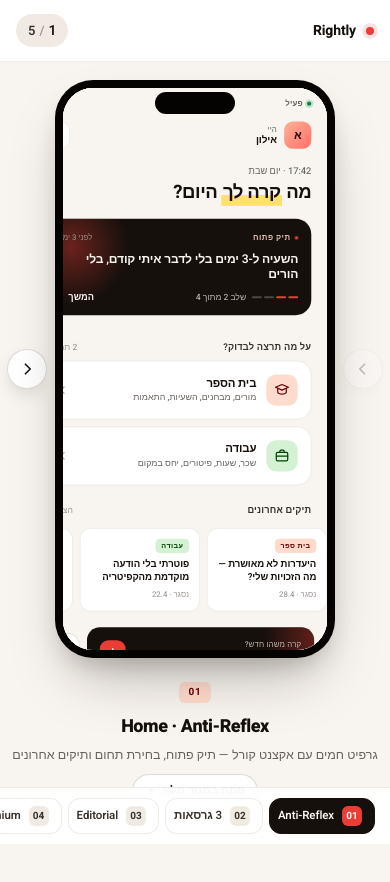
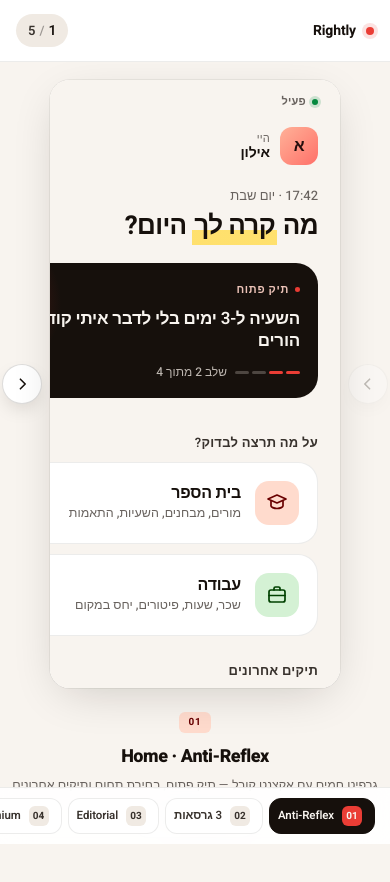
Before and after one commit to IFATEYTAN/rightly-home-gallery, a plain HTML site: page index.html in a window 390 px wide. Drawn offline with Linux system fonts and the light colour scheme.

Commit message:
Redesign viewer: gallery cards instead of phone frames
Remove phone bezel/notch, use clean rounded cards with container-query
scaling to show each mockup in full. Sticky topbar, scrollable page layout.

Co-Authored-By: Claude Opus 4.7 (1M context) <noreply@anthropic.com>

```diff
--- a/index.html
+++ b/index.html
@@ -24,22 +24,21 @@
     --accent-ink: oklch(0.32 0.14 28);
   }
 
-  html, body { height: 100%; }
+  html, body { min-height: 100%; }
   body {
     background: var(--bg);
     font-family: 'Heebo', -apple-system, BlinkMacSystemFont, sans-serif;
     color: var(--ink);
     -webkit-font-smoothing: antialiased;
     line-height: 1.5;
-    min-height: 100vh;
-    min-height: 100dvh;
-    display: flex;
-    flex-direction: column;
     overscroll-behavior-y: none;
   }
 
   /* ─── Top bar ─── */
   .topbar {
+    position: sticky;
+    top: 0;
+    z-index: 10;
     display: flex;
     justify-content: space-between;
     align-items: center;
@@ -80,7 +79,6 @@
 
   /* ─── Stage (mockup viewer) ─── */
   .stage {
-    flex: 1;
     display: flex;
     flex-direction: column;
     align-items: center;
@@ -88,6 +86,7 @@
     gap: 20px;
     padding: 28px 28px 16px;
     touch-action: pan-y;
+    min-height: calc(100dvh - 120px);
   }
 
   .viewer-wrap {
@@ -96,7 +95,6 @@
     align-items: center;
     gap: 20px;
     width: 100%;
-    max-width: 520px;
   }
 
   .viewer-meta {
@@ -127,46 +125,28 @@
     line-height: 1.5;
   }
 
-  /* Phone frame */
-  .phone {
-    width: 320px;
-    height: 660px;
-    background: oklch(0.10 0.012 60);
-    border-radius: 48px;
-    padding: 10px;
-    position: relative;
-    box-shadow: 0 30px 60px -20px oklch(0.18 0.012 60 / 0.35), 0 12px 24px -8px oklch(0.18 0.012 60 / 0.18);
-    flex-shrink: 0;
-  }
-  .phone::before {
-    content: '';
-    position: absolute;
-    top: 16px; left: 50%;
-    transform: translateX(-50%);
-    width: 100px; height: 26px;
-    background: oklch(0.10 0.012 60);
-    border-radius: 14px;
-    z-index: 2;
-    pointer-events: none;
-  }
-  .phone-screen {
-    width: 100%;
-    height: 100%;
-    border-radius: 38px;
+  /* Gallery card */
+  .gallery-card {
+    width: 380px;
+    height: 900px;
+    border-radius: 24px;
     overflow: hidden;
     position: relative;
-    background: var(--bg);
+    background: var(--surface);
+    box-shadow: 0 12px 48px -12px oklch(0.18 0.012 60 / 0.20), 0 0 0 1px oklch(0.18 0.012 60 / 0.06);
+    flex-shrink: 0;
+    container-type: inline-size;
   }
-  .phone-screen iframe {
+  .gallery-card iframe {
     position: absolute;
     top: 0;
     right: 0;
     width: 420px;
-    height: 868px;
+    height: 1400px;
     border: none;
-    background: var(--bg);
+    background: var(--surface);
     display: block;
-    transform: scale(0.7143);
+    transform: scale(calc(100cqw / 420));
     transform-origin: top right;
   }
 
@@ -315,19 +295,11 @@
     .nav-arrow { width: 40px; height: 40px; }
     .nav-arrow svg { width: 16px; height: 16px; }
 
-    /* Phone scales to viewport */
-    .phone {
-      width: min(280px, calc(100vw - 110px));
-      height: min(580px, calc((100vw - 110px) * 2.0625));
-      border-radius: 38px;
-      padding: 8px;
-    }
-    .phone::before { width: 80px; height: 22px; top: 12px; border-radius: 12px; }
-    .phone-screen { border-radius: 30px; }
-    /* Recompute scale: inner width = phone width - 16px padding */
-    .phone-screen iframe {
-      width: 420px;
-      transform: scale(calc((min(280px, 100vw - 110px) - 16px) / 420));
+    /* Gallery card scales to viewport */
+    .gallery-card {
+      width: min(320px, calc(100vw - 100px));
+      height: min(720px, 72vh);
+      border-radius: 20px;
     }
 
     .viewer-title { font-size: 18px; }
@@ -357,12 +329,9 @@
 
   /* Very small phones */
   @media (max-width: 380px) {
-    .phone {
-      width: min(260px, calc(100vw - 100px));
-      height: min(540px, calc((100vw - 100px) * 2.0625));
-    }
-    .phone-screen iframe {
-      transform: scale(calc((min(260px, 100vw - 100px) - 16px) / 420));
+    .gallery-card {
+      width: min(260px, calc(100vw - 90px));
+      height: min(600px, 65vh);
     }
     .nav-arrow { width: 36px; height: 36px; }
   }
@@ -454,7 +423,7 @@
       const m = mockups[current];
       const frame = m.type === 'wide'
         ? `<div class="wide-stage"><iframe src="${m.src}" loading="lazy"></iframe></div>`
-        : `<div class="phone"><div class="phone-screen"><iframe src="${m.src}" loading="lazy" scrolling="no"></iframe></div></div>`;
+        : `<div class="gallery-card"><iframe src="${m.src}" loading="lazy"></iframe></div>`;
 
       stage.innerHTML = `
         <div class="viewer-wrap">
```
